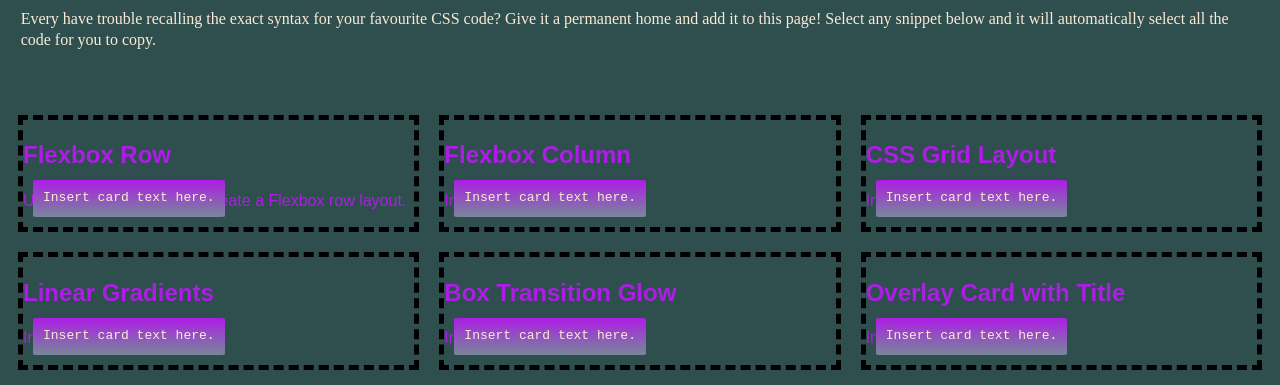
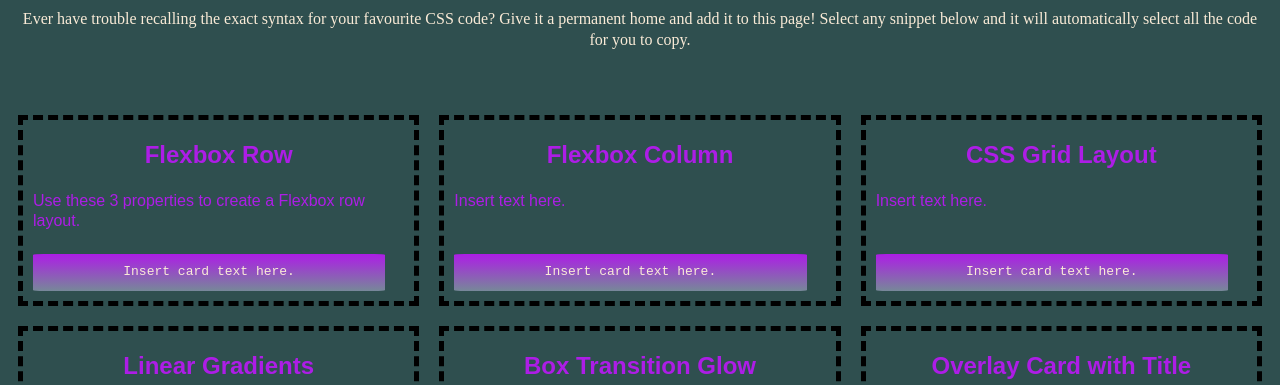
Before and after one commit to malxxy/mini-project-02, a plain HTML site: page index.html in a window 1280 px wide. Shown: the part 96-481 px from the top of the page. Drawn offline with Linux system fonts and the light colour scheme.

Commit message:
Text positioning

```diff
--- a/assets/css/style.css
+++ b/assets/css/style.css
@@ -1,5 +1,6 @@
 * {
     box-sizing: border-box;
+    text-align:center;
   }
 
   body {
@@ -54,12 +55,14 @@
     border: 5px;
     border-style: dashed;
     margin: 10px;
-    /* flex: 1 0 33%; */
   }
 
   .text {
     color:rgb(173, 29, 230);
     font-family: "Arial","Calibri",sans-serif;
+    text-align: left;
+    min-height: 100px;
+    margin: 10px;
   }
 
   .card {
@@ -72,6 +75,7 @@
     margin: 10px;
     color:antiquewhite;
     font-family:monospace;
+    width: 90%;
   }
 
   footer h2 {
--- a/index.html
+++ b/index.html
@@ -13,7 +13,7 @@
     <header>
         <div>
             <h1>CSS Snippet Cheatsheet</h1>
-            <p class="subheading">Every have trouble recalling the exact syntax
+            <p class="subheading">Ever have trouble recalling the exact syntax
             for your favourite CSS code? Give it a permanent home and add it to this page!
             Select any snippet below and it will automatically select all the code for you to copy.</p>
         </div>
```
